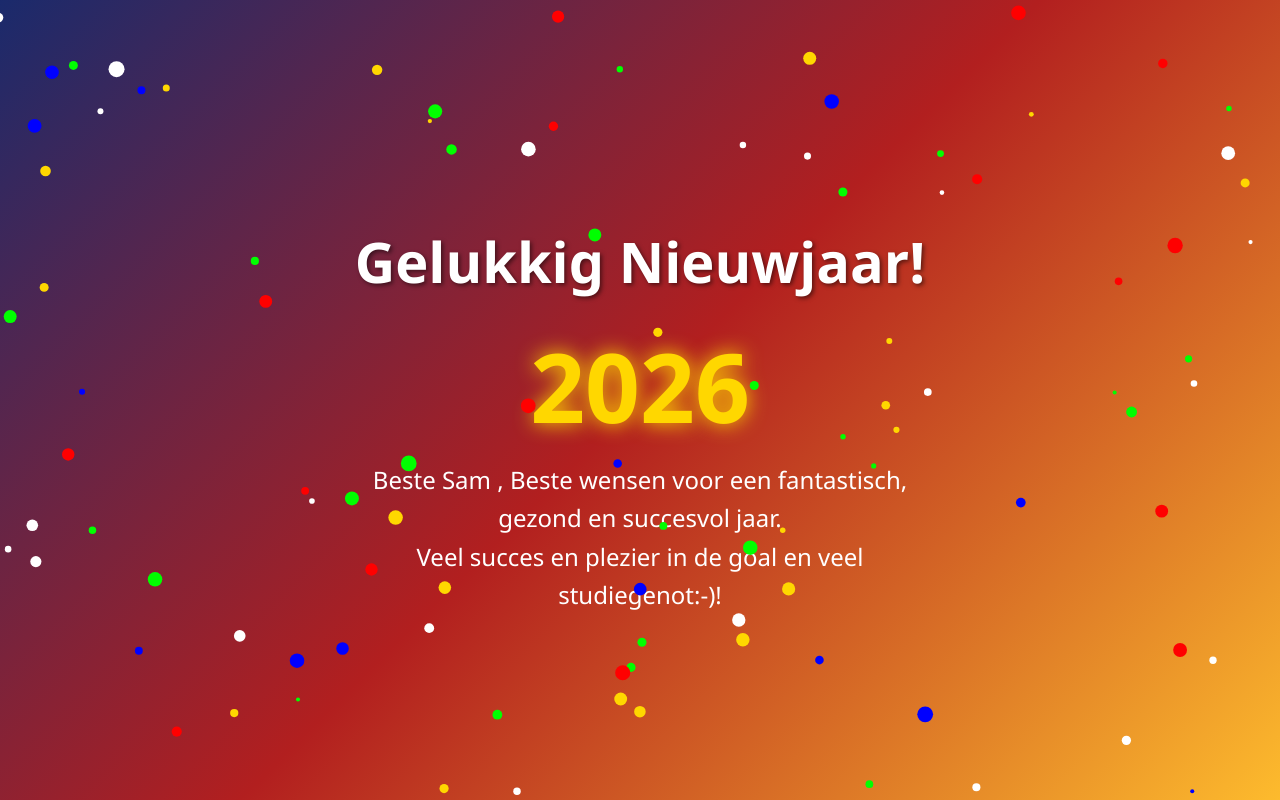
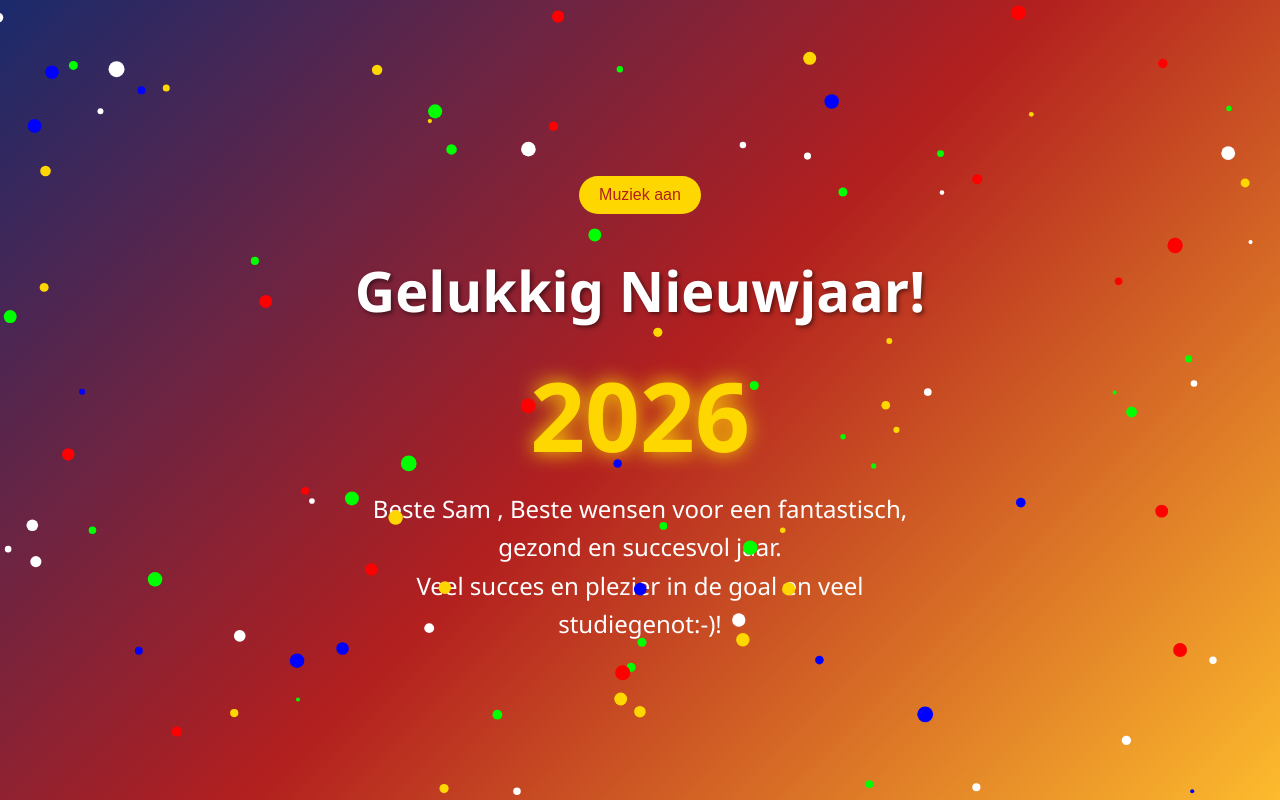
Before and after one commit to jeronimo-cyber/sam-happy-new-year, a plain HTML site: page index.html in a window 1280 px wide. Drawn offline with Linux system fonts and the light colour scheme.

Commit message:
Add files via upload

```diff
--- a/index.html
+++ b/index.html
@@ -59,6 +59,16 @@
         }
     </style>
 </head>
+
+<audio id="bg-music" src="happy-new-year.mp3" loop></audio>
+
+<button onclick="document.getElementById('bg-music').play()"
+        style="margin-top:20px;padding:10px 20px;font-size:1rem;border:none;
+               border-radius:20px;background:#ffd700;color:#b21f1f;cursor:pointer;">
+    Muziek aan
+</button>
+
+
 <body>
     <canvas id="confetti"></canvas>
 
```
Also changed, not shown: 1 other file.
